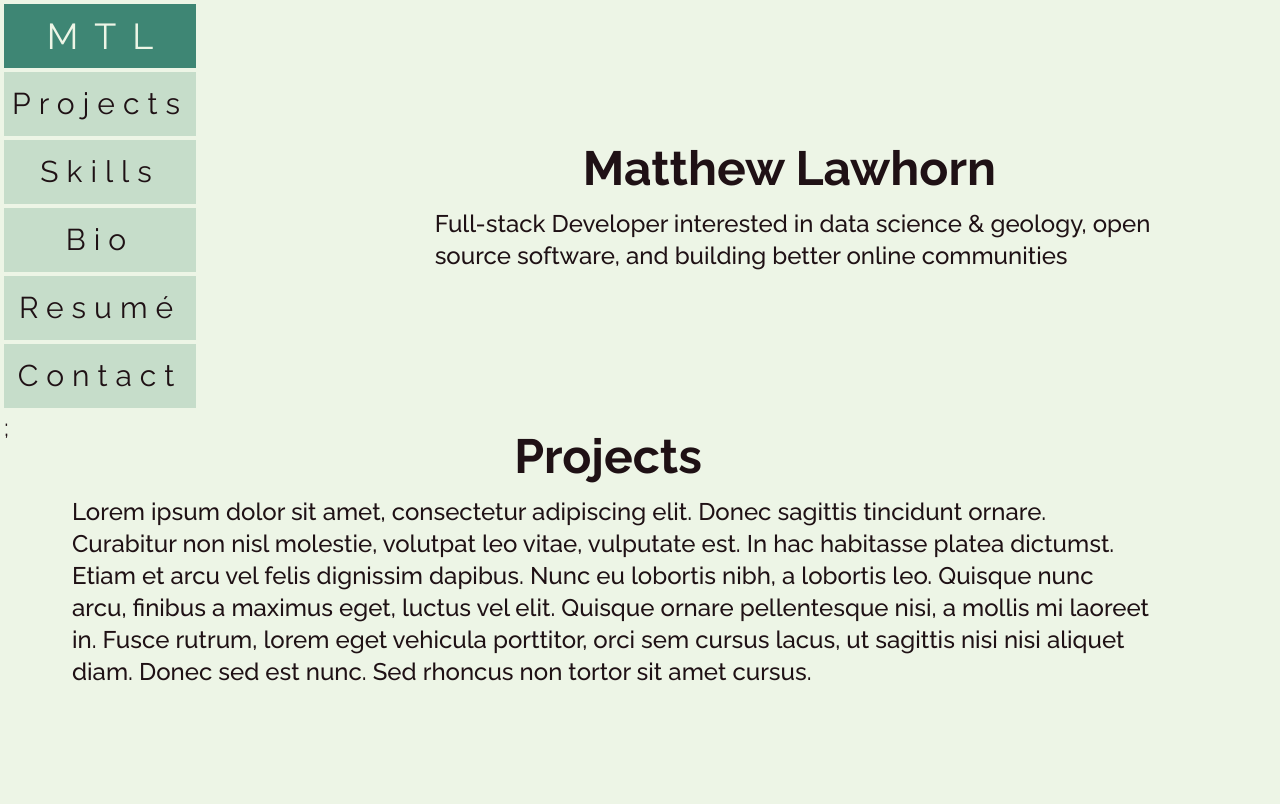
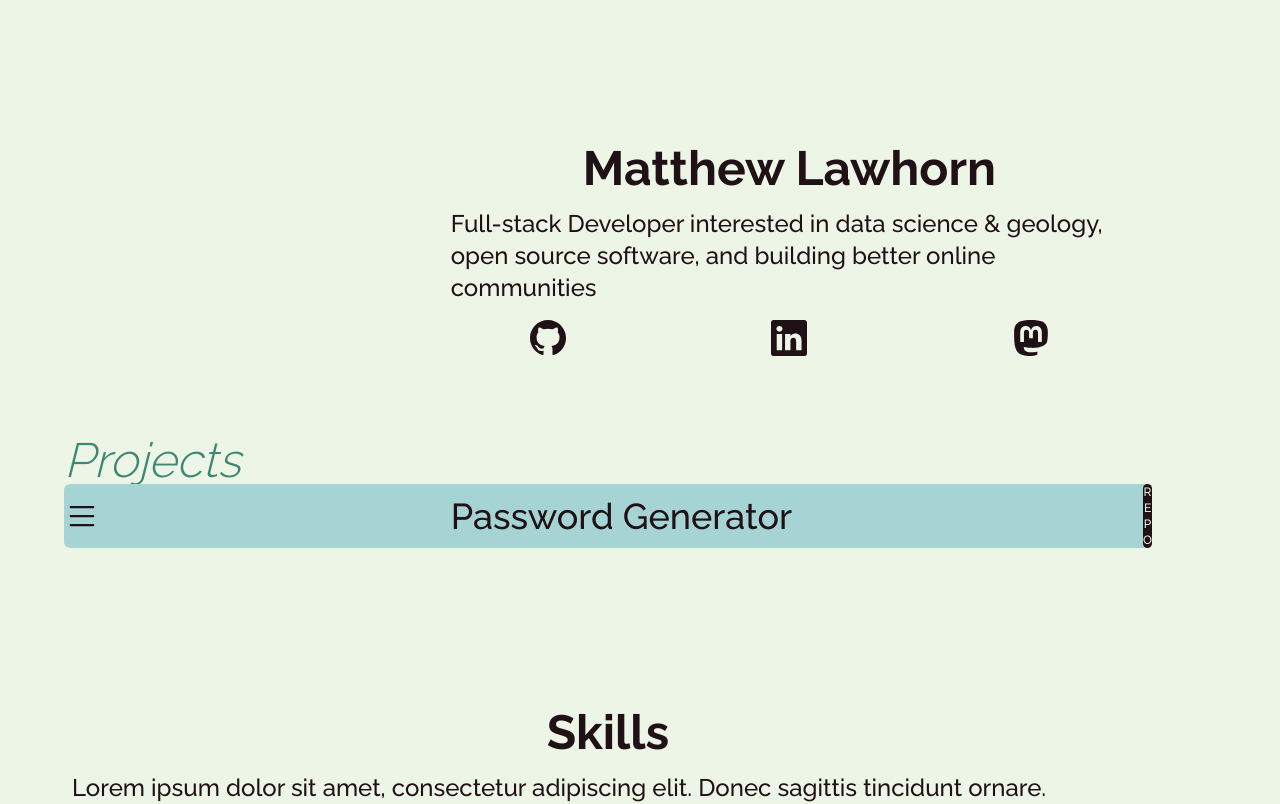
Before and after one commit to Lawhornmatt/PurseReachSnow, a Next.js app: page / in a window 1280 px wide. Shown: the top 804 px of the page. Built offline with nearby package versions, Linux system fonts and the light colour scheme.

Commit message:
Basic Collapsed Proj Container
Placeholder SVG used. Unreactive. But flows in the document correctly and is styled

```diff
--- a/app/_components/_mainSections/0splash.tsx
+++ b/app/_components/_mainSections/0splash.tsx
@@ -1,12 +1,39 @@
+import Link from 'next/link';
+
 export default function Splash() {
     return (
       <section id="splash" className="flex flex-col xsml:flex-row w-screen sm:pl-16 sm:pt-32 sm:pr-32 sm:font-medium sm:text-4xl">
         <div className= "h-16 xsml:w-1/3 xsml:h-auto left-1 flex-none">
-          {/* This div saves space for the inital nav bar */}
+          {/* Purely organizational div; saves space for the inital nav bar */}
         </div>
         <article className="mt-4 mb-4">
+
           <h1 className="mb-4 flex-1 font-bold text-4xl text-center xsml:text-5xl">Matthew Lawhorn</h1>
-          <p className="text-2xl text-center xsml:text-left xsml:ml-2">Full-stack Developer interested in data science & geology, open source software, and building better online communities</p>
+          <p className="text-2xl text-center px-4 xsml:text-left xsml:ml-2">Full-stack Developer interested in data science & geology, open source software, and building better online communities</p>
+
+          <div className="flex justify-around mt-4">
+            {/* GitHub Icon + Button  */}
+            <Link href="https://github.com/Lawhornmatt">
+              <svg xmlns="http://www.w3.org/2000/svg" width="2.25rem" height="2.25rem" fill="currentColor" viewBox="0 0 16 16">
+                <path d="M8 0C3.58 0 0 3.58 0 8c0 3.54 2.29 6.53 5.47 7.59.4.07.55-.17.55-.38 0-.19-.01-.82-.01-1.49-2.01.37-2.53-.49-2.69-.94-.09-.23-.48-.94-.82-1.13-.28-.15-.68-.52-.01-.53.63-.01 1.08.58 1.23.82.72 1.21 1.87.87 2.33.66.07-.52.28-.87.51-1.07-1.78-.2-3.64-.89-3.64-3.95 0-.87.31-1.59.82-2.15-.08-.2-.36-1.02.08-2.12 0 0 .67-.21 2.2.82.64-.18 1.32-.27 2-.27.68 0 1.36.09 2 .27 1.53-1.04 2.2-.82 2.2-.82.44 1.1.16 1.92.08 2.12.51.56.82 1.27.82 2.15 0 3.07-1.87 3.75-3.65 3.95.29.25.54.73.54 1.48 0 1.07-.01 1.93-.01 2.2 0 .21.15.46.55.38A8.012 8.012 0 0 0 16 8c0-4.42-3.58-8-8-8z"/>
+              </svg>
+            </Link>
+
+            {/* LinkedIn Icon + Button  */}
+            <Link href="https://www.linkedin.com/in/matthew-lawhorn/">
+              <svg xmlns="http://www.w3.org/2000/svg" width="2.25rem" height="2.25rem" fill="currentColor" viewBox="0 0 16 16">
+                <path d="M0 1.146C0 .513.526 0 1.175 0h13.65C15.474 0 16 .513 16 1.146v13.708c0 .633-.526 1.146-1.175 1.146H1.175C.526 16 0 15.487 0 14.854V1.146zm4.943 12.248V6.169H2.542v7.225h2.401zm-1.2-8.212c.837 0 1.358-.554 1.358-1.248-.015-.709-.52-1.248-1.342-1.248-.822 0-1.359.54-1.359 1.248 0 .694.521 1.248 1.327 1.248h.016zm4.908 8.212V9.359c0-.216.016-.432.08-.586.173-.431.568-.878 1.232-.878.869 0 1.216.662 1.216 1.634v3.865h2.401V9.25c0-2.22-1.184-3.252-2.764-3.252-1.274 0-1.845.7-2.165 1.193v.025h-.016a5.54 5.54 0 0 1 .016-.025V6.169h-2.4c.03.678 0 7.225 0 7.225h2.4z"/>
+              </svg>
+            </Link>
+
+            {/* Mastodon Icon + Button  */}
+            <Link href="https://federate.social/@lawhornmatt">
+              <svg xmlns="http://www.w3.org/2000/svg" width="2.25rem" height="2.25rem" fill="currentColor" viewBox="0 0 16 16">
+                <path d="M11.19 12.195c2.016-.24 3.77-1.475 3.99-2.603.348-1.778.32-4.339.32-4.339 0-3.47-2.286-4.488-2.286-4.488C12.062.238 10.083.017 8.027 0h-.05C5.92.017 3.942.238 2.79.765c0 0-2.285 1.017-2.285 4.488l-.002.662c-.004.64-.007 1.35.011 2.091.083 3.394.626 6.74 3.78 7.57 1.454.383 2.703.463 3.709.408 1.823-.1 2.847-.647 2.847-.647l-.06-1.317s-1.303.41-2.767.36c-1.45-.05-2.98-.156-3.215-1.928a3.614 3.614 0 0 1-.033-.496s1.424.346 3.228.428c1.103.05 2.137-.064 3.188-.189zm1.613-2.47H11.13v-4.08c0-.859-.364-1.295-1.091-1.295-.804 0-1.207.517-1.207 1.541v2.233H7.168V5.89c0-1.024-.403-1.541-1.207-1.541-.727 0-1.091.436-1.091 1.296v4.079H3.197V5.522c0-.859.22-1.541.66-2.046.456-.505 1.052-.764 1.793-.764.856 0 1.504.328 1.933.983L8 4.39l.417-.695c.429-.655 1.077-.983 1.934-.983.74 0 1.336.259 1.791.764.442.505.661 1.187.661 2.046v4.203z"/>
+              </svg>
+            </Link>
+          </div>
+
         </article>
       </section>
     )
--- a/app/_components/_mainSections/1projects.tsx
+++ b/app/_components/_mainSections/1projects.tsx
@@ -1,11 +1,28 @@
 export default function Projects() {
     return (
-      <section id="projects" className="scroll-mt-20 flex w-screen sm:pl-16 sm:pt-32 sm:pr-32 sm:font-medium sm:text-4xl">
+      <section id="projects" className="scroll-mt-20 grid grid-cols-2 w-fill pl-2 pr-4 mt-16 mb-4 sm:pl-16 sm:pr-32 sm:font-medium sm:text-4xl">
 
-        <article className="mt-4 mb-4">
-          <h1 className="mb-4 flex-1 font-bold text-4xl text-center xsml:text-5xl">Projects</h1>
-          <p className="text-2xl text-center xsml:text-left xsml:ml-2">Lorem ipsum dolor sit amet, consectetur adipiscing elit. Donec sagittis tincidunt ornare. Curabitur non nisl molestie, volutpat leo vitae, vulputate est. In hac habitasse platea dictumst. Etiam et arcu vel felis dignissim dapibus. Nunc eu lobortis nibh, a lobortis leo. Quisque nunc arcu, finibus a maximus eget, luctus vel elit. Quisque ornare pellentesque nisi, a mollis mi laoreet in. Fusce rutrum, lorem eget vehicula porttitor, orci sem cursus lacus, ut sagittis nisi nisi aliquet diam. Donec sed est nunc. Sed rhoncus non tortor sit amet cursus.</p>
-        </article>
+          <h1 className="col-span-2 text-virid italic flex-1 font-light text-3xl text-left xsml:text-5xl">Projects</h1>
+
+          {/* === PASSWORD GENERATOR === */}
+          <div className='col-span-2 flex flex-row justify-between items-center rounded-md w-fill bg-robin'>
+
+            {/* Wraps SVG Icon */}
+            <div>
+              <svg xmlns="http://www.w3.org/2000/svg" width="2.25rem" height="2.25rem" fill="currentColor" viewBox="0 0 16 16">
+                <path fill-rule="evenodd" d="M2.5 12a.5.5 0 0 1 .5-.5h10a.5.5 0 0 1 0 1H3a.5.5 0 0 1-.5-.5zm0-4a.5.5 0 0 1 .5-.5h10a.5.5 0 0 1 0 1H3a.5.5 0 0 1-.5-.5zm0-4a.5.5 0 0 1 .5-.5h10a.5.5 0 0 1 0 1H3a.5.5 0 0 1-.5-.5z"/>
+              </svg>
+            </div>
+
+            <h1 className=''>Password Generator</h1>
+
+            <div className='flex flex-col text-center rounded-md text-xs bg-cymru text-mint'>
+              <p>R</p>
+              <p>E</p>
+              <p>P</p>
+              <p>O</p>
+            </div>
+          </div>
 
       </section>
     )
--- a/app/layout.tsx
+++ b/app/layout.tsx
@@ -62,7 +62,7 @@ export default function RootLayout({ children, }: { children: React.ReactNode })
   return (
     <html lang="en">
       <body className= {`${raleway.className} flex flex-col bg-mint text-cymru sm:text-2xl motion-safe:animate-fadeIn`}>
-       <NavBar />
+       {/* <NavBar /> */}
         {children}
       </body>
     </html>
```
